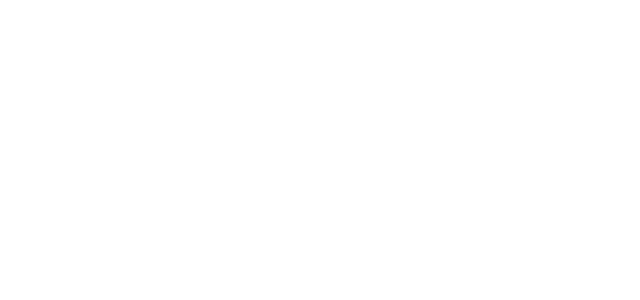
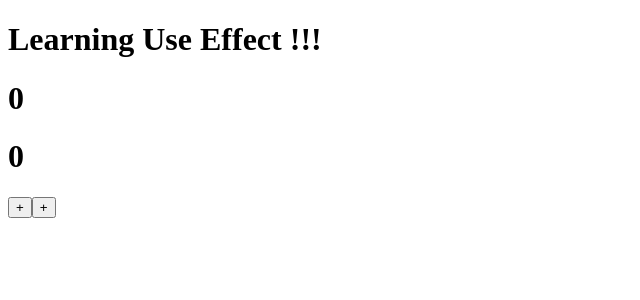
Before and after one commit to Soniya-Thapa/React-JS, a React (Vite) app: page /learninguseeffect in a window 1280 px wide. Before the commit this address had no page. Shown: the top 300 px of the page, without its empty margins (0-640 px from the left). Built offline with nearby package versions, Linux system fonts and the light colour scheme.

Commit message:
useEffect case commit

```diff
--- a/src/App.jsx
+++ b/src/App.jsx
@@ -4,6 +4,7 @@
 import Home from "./Home"
 import About from "./About"
 import Contact from "./Contact"
+import LearningUseEffect from "./LearningUseEffect"
 
 function App() {
   //js ko code component ra return ko bich ma lekhna parxa
@@ -27,6 +28,7 @@
         <Route path = "/" element = {<Home />} />
         <Route path = "/about" element = {<About />} />
         <Route path = "/contact" element = {<Contact />} />
+        <Route path = "/learninguseeffect" element = {<LearningUseEffect />} />
         <Route path="/" element = {<h1>This is home page</h1>}/>
         <Route path="/about" element = {<h1>This is about page  </h1>}/>
       </Routes>
--- /dev/null
+++ b/src/LearningUseEffect.jsx
@@ -0,0 +1,40 @@
+import { useEffect, useState } from "react"
+
+function LearningUseEffect() {
+  //type 1 of useEffect hook(mainly used 80%)
+  useEffect(() => {
+    console.log("hello")
+  }, [])
+
+  //type 2 of useEffect hook (mainly used 19%)
+  const [number, setNumber] = useState(0)
+  const [number1, setNumber1] = useState(0)
+  function increaseNumber() {
+    setNumber(number + 1)
+  }
+
+  function increaseNumber1() {
+    setNumber1(number1 + 1)
+  }
+
+  useEffect(() => {
+    console.log("trigger")
+  }, [number,number1]) //number ko state change huda pani function trigger hunxa
+
+  //type 3 of useEffect hook (mainly used 1%)
+  useEffect(() => {
+    console.log("Type 3")
+  }) // executes everytime when state change and page load
+
+  return (
+    <>
+      <h1>Learning Use Effect !!!</h1>
+      <h1>{number}</h1>
+      <h1>{number1}</h1>
+      <button onClick={increaseNumber}>+</button>
+      <button onClick={increaseNumber1}>+</button>
+    </>
+  )
+
+}
+export default LearningUseEffect
```
